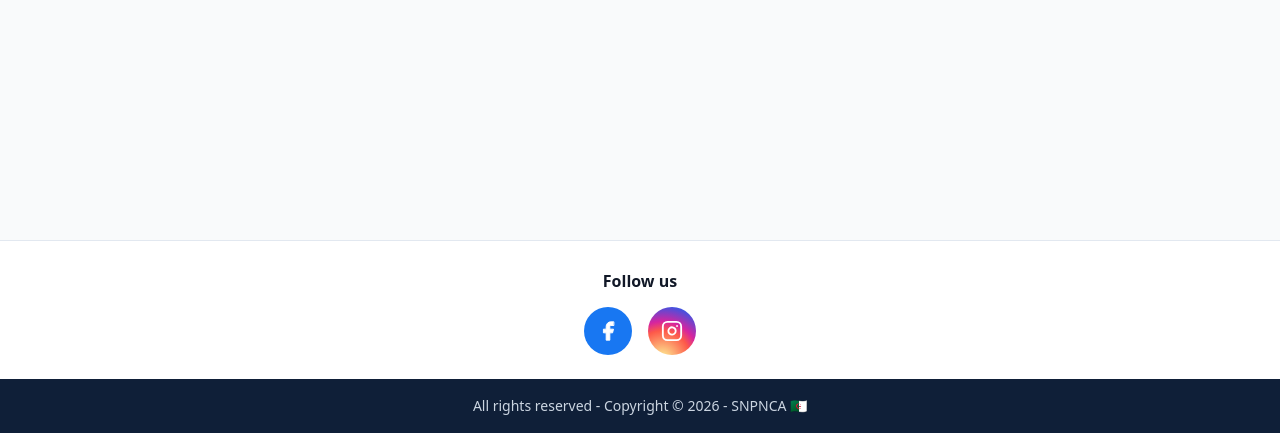
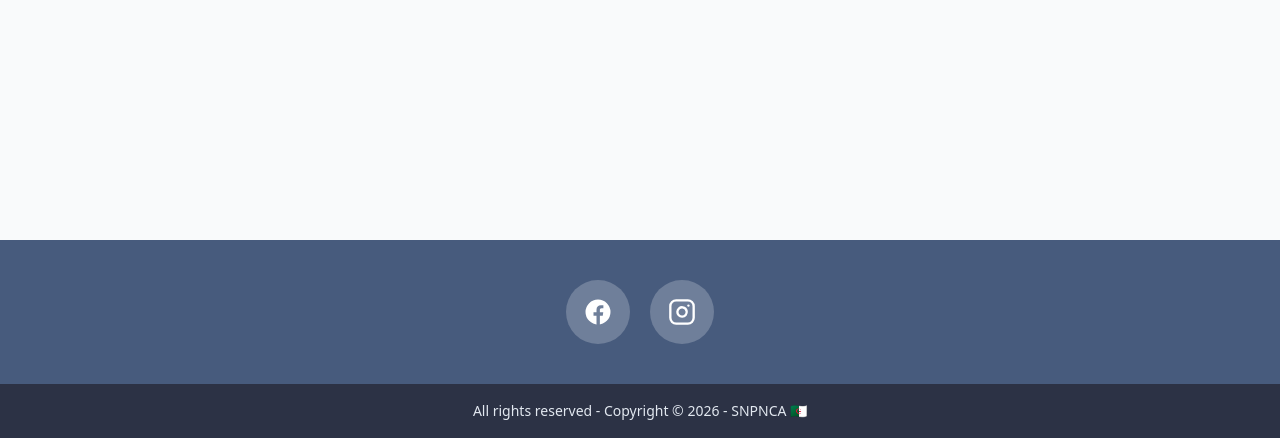
Before and after one commit to aithundersam-ui/SNPNCA, a Django app: page /fr/account/password-reset/ in a window 1280 px wide. Shown: the part 561-999 px from the top of the page. Run offline with Django 5.2, Linux system fonts and the light colour scheme; data comes from the database, SQL or seed files in the repository; parts of the project's set-up code (start-up, migrations or seed data) failed here and were passed over.

Commit message:
Footer: flat social icons on a dark blue band, no title
Co-Authored-By: Claude Opus 5.5 (1M context) <noreply@anthropic.com>
Claude-Session: https://claude.ai/code/session_01JrkEXZ5MmF5vrwQuUn1jke

```diff
--- a/core/templatetags/site_tags.py
+++ b/core/templatetags/site_tags.py
@@ -36,7 +36,7 @@ ICONS = {
     "phone": '<path d="M22 16.92v3a2 2 0 0 1-2.18 2 19.79 19.79 0 0 1-8.63-3.07 19.5 19.5 0 0 1-6-6 19.79 19.79 0 0 1-3.07-8.67A2 2 0 0 1 4.11 2h3a2 2 0 0 1 2 1.72 12.84 12.84 0 0 0 .7 2.81 2 2 0 0 1-.45 2.11L8.09 9.91a16 16 0 0 0 6 6l1.27-1.27a2 2 0 0 1 2.11-.45 12.84 12.84 0 0 0 2.81.7A2 2 0 0 1 22 16.92z"/>',
     "send": '<path d="m22 2-7 20-4-9-9-4Z"/><path d="M22 2 11 13"/>',
     "arrow-right": '<path d="M5 12h14"/><path d="m12 5 7 7-7 7"/>',
-    "facebook": '<path d="M18 2h-3a5 5 0 0 0-5 5v3H7v4h3v8h4v-8h3l1-4h-4V7a1 1 0 0 1 1-1h3z"/>',
+    "facebook": '<path fill-rule="evenodd" d="M12 2a10 10 0 1 0 0 20a10 10 0 1 0 0-20zM13.5 22V15h2.3l.4-2.8h-2.7v-1.8c0-.8.3-1.4 1.4-1.4h1.4V6.6c-.4-.05-1.1-.1-2-.1-2.1 0-3.5 1.3-3.5 3.6v2.1H8.4V15h2.4v7z"/>',
     "instagram": '<rect width="20" height="20" x="2" y="2" rx="5" ry="5"/><path d="M16 11.37A4 4 0 1 1 12.63 8 4 4 0 0 1 16 11.37z"/><line x1="17.5" x2="17.51" y1="6.5" y2="6.5"/>',
     "arrow-left": '<path d="m12 19-7-7 7-7"/><path d="M19 12H5"/>',
     "menu": '<line x1="4" x2="20" y1="12" y2="12"/><line x1="4" x2="20" y1="6" y2="6"/><line x1="4" x2="20" y1="18" y2="18"/>',
--- a/static/css/site.css
+++ b/static/css/site.css
@@ -541,16 +541,13 @@ html[lang="ar"] .figure-label { letter-spacing: 0; font-size: 1.15rem; }
 /* Footer on every page */
 body { display: flex; flex-direction: column; min-height: 100vh; }
 body > main { flex: 1 0 auto; }
-.site-footer { border-top: 1px solid var(--border); background: #fff; text-align: center; }
-.footer-social { padding: 1.75rem 1rem 1.5rem; }
-.footer-follow { margin: 0 0 .75rem; font-weight: 700; color: var(--gray-900); }
-.social-links { list-style: none; margin: 0; padding: 0; display: flex; justify-content: center; gap: 1rem; }
-.social-btn { display: inline-flex; align-items: center; justify-content: center; width: 48px; height: 48px; border-radius: 50%; color: #fff; transition: transform .2s, box-shadow .2s; }
-.social-btn:hover, .social-btn:focus-visible { transform: translateY(-2px); box-shadow: var(--shadow-xl); color: #fff; }
-.social-btn.facebook { background: #1877f2; }
-.social-btn.facebook svg { fill: currentColor; stroke-width: 1; }
-.social-btn.instagram { background: radial-gradient(circle at 30% 107%, #fdf497 0%, #fd5949 45%, #d6249f 60%, #285aeb 90%); }
-.footer-copy { margin: 0; padding: 1rem; background: #0f1f38; color: #cbd5e1; font-size: .875rem; }
+.site-footer { background: #2c3245; text-align: center; }
+.footer-social { padding: 2.5rem 1rem; background: #475b7d; }
+.social-links { list-style: none; margin: 0; padding: 0; display: flex; justify-content: center; gap: 1.25rem; }
+.social-btn { display: inline-flex; align-items: center; justify-content: center; width: 64px; height: 64px; border-radius: 50%; color: #fff; background: rgba(255, 255, 255, .22); transition: background .2s; }
+.social-btn:hover, .social-btn:focus-visible { background: rgba(255, 255, 255, .35); color: #fff; }
+.social-btn.facebook svg { fill: currentColor; stroke: none; }
+.footer-copy { margin: 0; padding: 1rem; background: #2c3245; color: #e2e8f0; font-size: .875rem; }
 
 /* Destinations: photo cards that open to show the top activities */
 .dest-head { text-align: center; margin-bottom: 2rem; }
--- a/templates/base.html
+++ b/templates/base.html
@@ -74,10 +74,9 @@
   <footer class="site-footer">
     {% if SOCIAL.facebook_url or SOCIAL.instagram_url %}
     <div class="footer-social">
-      <p class="footer-follow">{% translate "Follow us" %}</p>
-      <ul class="social-links">
-        {% if SOCIAL.facebook_url %}<li><a class="social-btn facebook" href="{{ SOCIAL.facebook_url }}" target="_blank" rel="noopener noreferrer">{% icon "facebook" 22 %}<span class="sr-only">Facebook</span></a></li>{% endif %}
-        {% if SOCIAL.instagram_url %}<li><a class="social-btn instagram" href="{{ SOCIAL.instagram_url }}" target="_blank" rel="noopener noreferrer">{% icon "instagram" 22 %}<span class="sr-only">Instagram</span></a></li>{% endif %}
+      <ul class="social-links" aria-label="{% translate "Social media" %}">
+        {% if SOCIAL.facebook_url %}<li><a class="social-btn facebook" href="{{ SOCIAL.facebook_url }}" target="_blank" rel="noopener noreferrer">{% icon "facebook" 30 %}<span class="sr-only">Facebook</span></a></li>{% endif %}
+        {% if SOCIAL.instagram_url %}<li><a class="social-btn instagram" href="{{ SOCIAL.instagram_url }}" target="_blank" rel="noopener noreferrer">{% icon "instagram" 28 %}<span class="sr-only">Instagram</span></a></li>{% endif %}
       </ul>
     </div>
     {% endif %}
```
Also changed, not shown: locale/ar/LC_MESSAGES/django.po, locale/en/LC_MESSAGES/django.po, locale/fr/LC_MESSAGES/django.po, 2 other files.
